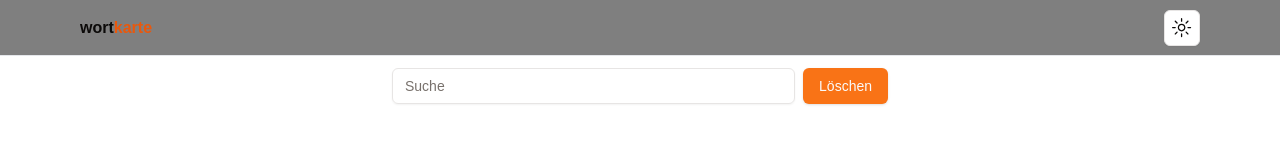
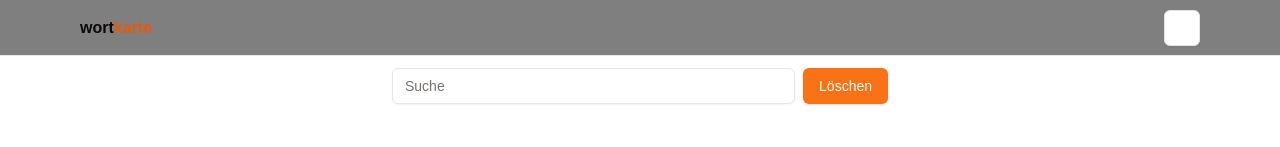
Before and after one commit to stoczec/wortkarte, a Next.js app: page / in a window 1280 px wide. Shown: the top 147 px of the page. Built offline with nearby package versions, Linux system fonts and the light colour scheme.

Commit message:
"Refactor ModeToggle component to use a single button with toggle functionality, replacing the previous dropdown menu implementation."

```diff
--- a/src/components/modeToggle.tsx
+++ b/src/components/modeToggle.tsx
@@ -1,40 +1,24 @@
 'use client'
 
 import * as React from 'react'
-import { MoonIcon, SunIcon } from '@radix-ui/react-icons'
+import { Sun, Moon } from 'lucide-react'
 import { useTheme } from 'next-themes'
-
 import { Button } from '@/components/ui/button'
-import {
-	DropdownMenu,
-	DropdownMenuContent,
-	DropdownMenuItem,
-	DropdownMenuTrigger,
-} from '@/components/ui/dropdown-menu'
 
 export function ModeToggle() {
-	const { setTheme } = useTheme()
+	const { theme, setTheme } = useTheme()
+
+	const handleThemeChange = () => {
+		theme === 'light' ? setTheme('dark') : setTheme('light')
+	}
 
 	return (
-		<DropdownMenu>
-			<DropdownMenuTrigger asChild>
-				<Button variant="outline" size="icon">
-					<SunIcon className="h-[1.2rem] w-[1.2rem] rotate-0 scale-100 transition-all dark:-rotate-90 dark:scale-0" />
-					<MoonIcon className="absolute h-[1.2rem] w-[1.2rem] rotate-90 scale-0 transition-all dark:rotate-0 dark:scale-100" />
-					<span className="sr-only">Toggle theme</span>
-				</Button>
-			</DropdownMenuTrigger>
-			<DropdownMenuContent align="end">
-				<DropdownMenuItem onClick={() => setTheme('light')}>
-					Light
-				</DropdownMenuItem>
-				<DropdownMenuItem onClick={() => setTheme('dark')}>
-					Dark
-				</DropdownMenuItem>
-				<DropdownMenuItem onClick={() => setTheme('system')}>
-					System
-				</DropdownMenuItem>
-			</DropdownMenuContent>
-		</DropdownMenu>
+		<Button variant="outline" size="icon" onClick={handleThemeChange}>
+			{theme === 'light' ? (
+				<Sun className="h-[1.2rem] w-[1.2rem] rotate-0 scale-100 transition-all dark:-rotate-90 dark:scale-0" />
+			) : (
+				<Moon className="absolute h-[1.2rem] w-[1.2rem] rotate-90 scale-0 transition-all dark:rotate-0 dark:scale-100" />
+			)}
+		</Button>
 	)
 }
```
